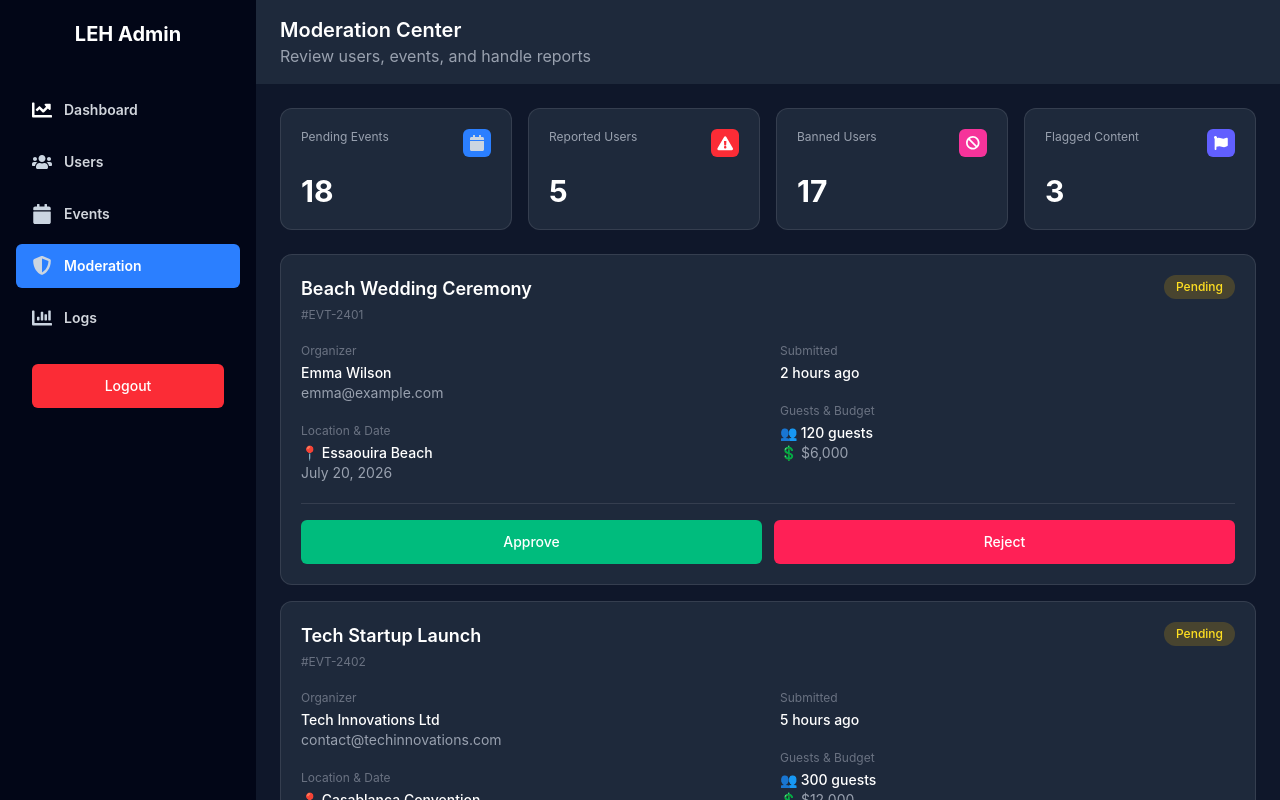
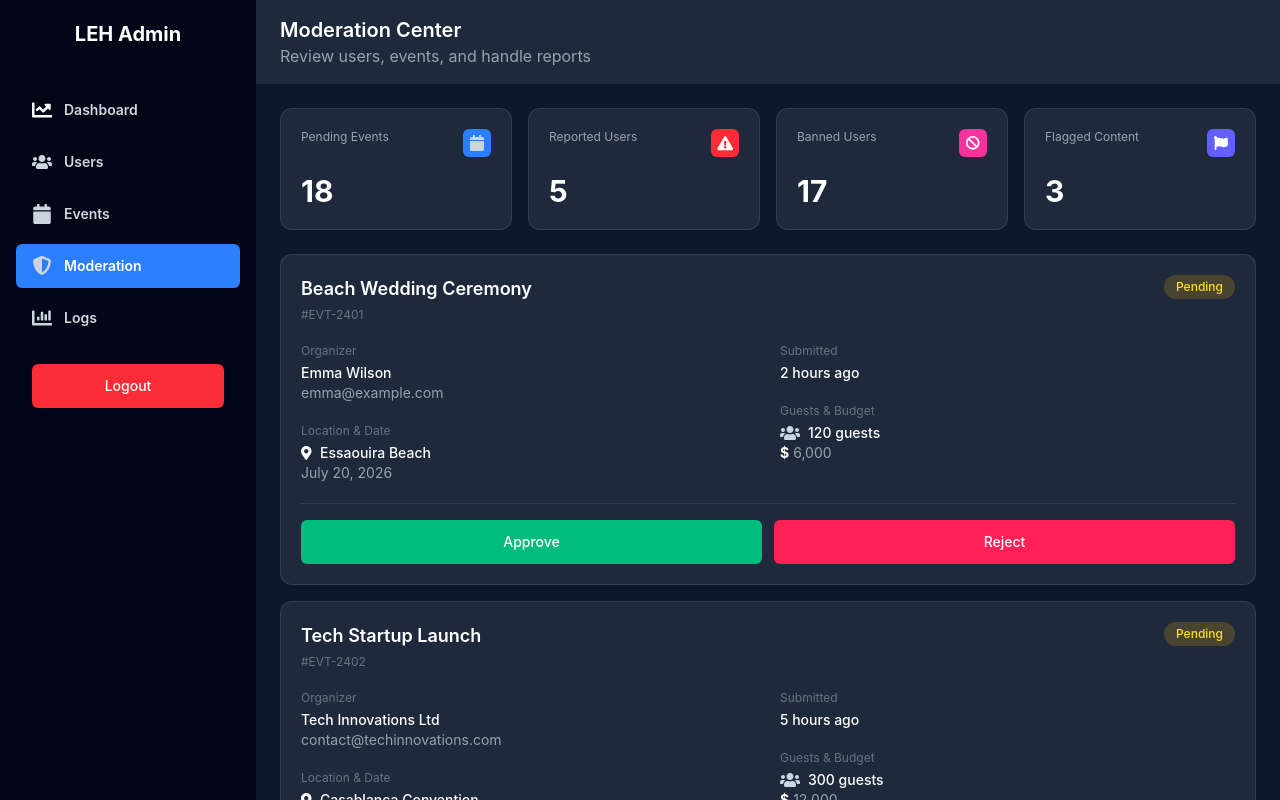
Before and after one commit to ElMehdiCherkaoui/Local-Event-Helper, a React (Vite) app in the folder frontend/: page /admin/moderation in a window 1280 px wide. Shown: the top 800 px of the page. Built offline with nearby package versions, Linux system fonts and the light colour scheme.

Commit message:
feat: update Moderation component with new icons and budget formatting

```diff
--- a/frontend/src/pages/admin/Moderation.tsx
+++ b/frontend/src/pages/admin/Moderation.tsx
@@ -3,7 +3,8 @@ import AdminEventIcon from '../../assets/icons/AdminIconEvents.svg';
 import BannedIcon from '../../assets/icons/BannedIcon.svg';
 import FlagIcon from '../../assets/icons/FlagIcon.svg';
 import ReportIcon from '../../assets/icons/ReportIcon.svg';
-
+import AdminIconUsers from '../../assets/icons/AdminIconUsers.svg';
+import Symbol from '../../assets/icons/Symbol.svg';
 const stats = [
 		{
 			label: "Pending Events",
@@ -41,7 +42,7 @@ const stats = [
 			date: "July 20, 2026",
 			submittedAgo: "2 hours ago",
 			guests: 120,
-			budget: "$6,000",
+			budget: "6,000",
 			status: "Pending",
 		},
 		{
@@ -53,7 +54,7 @@ const stats = [
 			date: "March 15, 2026",
 			submittedAgo: "5 hours ago",
 			guests: 300,
-			budget: "$12,000",
+			budget: "12,000",
 			status: "Pending",
 		},
 	] ;
@@ -119,7 +120,7 @@ export default function Moderation() {
 
 									<div>
 										<p className="mb-1 text-xs text-gray-500">Location & Date</p>
-										<p className="font-medium text-white">📍 {event.location}</p>
+										<p className="font-medium text-white flex items-center gap-2"><img src={Symbol} alt="" /> {event.location}</p>
 										<p className="text-gray-400">{event.date}</p>
 									</div>
 								</div>
@@ -132,8 +133,8 @@ export default function Moderation() {
 
 									<div>
 										<p className="mb-1 text-xs text-gray-500">Guests & Budget</p>
-										<p className="font-medium text-white">👥 {event.guests} guests</p>
-										<p className="text-gray-400">💲 {event.budget}</p>
+										<p className="font-medium text-white flex items-center gap-2"><img src={AdminIconUsers} alt="" /> {event.guests} guests</p>
+										<p className="text-gray-400 flex items-center gap-1" > <div className="font-bold text-white">$</div> {event.budget}</p>
 									</div>
 								</div>
 							</div>
```
